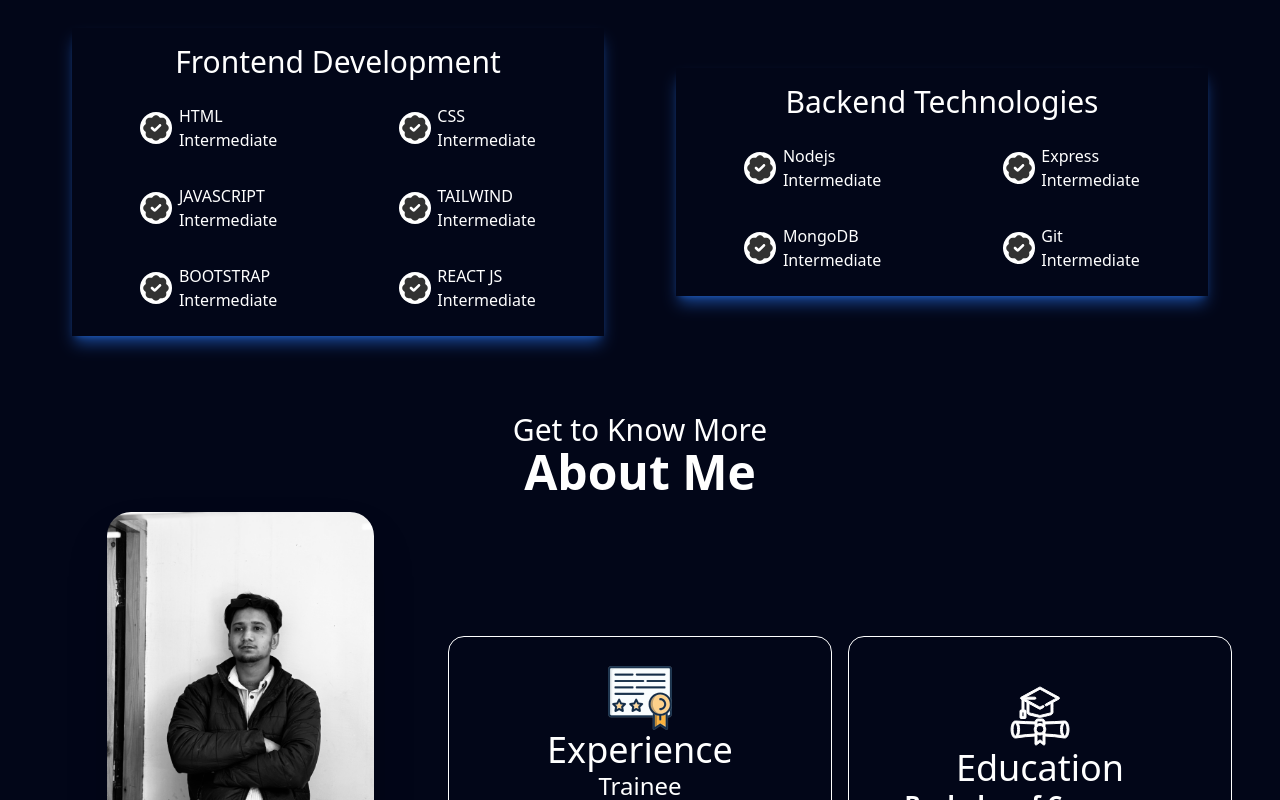
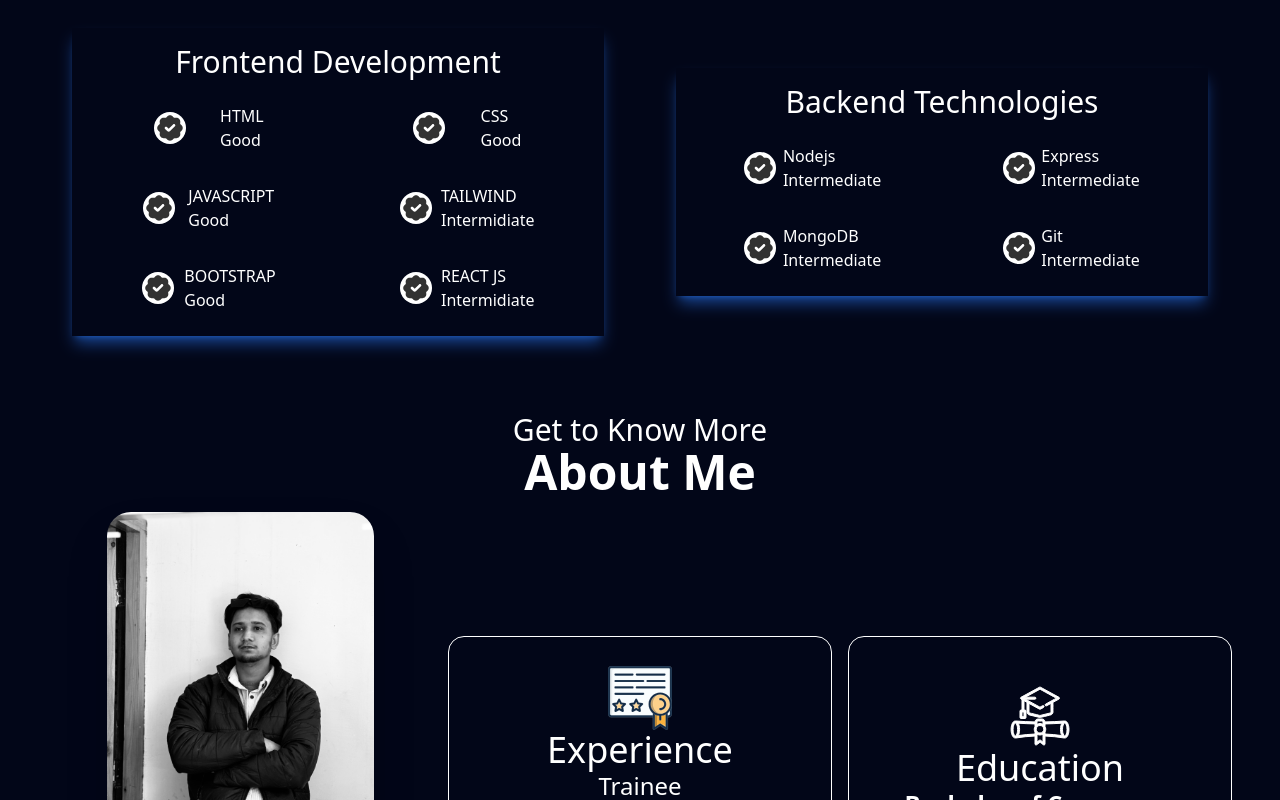
Before and after one commit to dhimanharsh/harsh-Dhiman-Portfolio, a React (Vite) app: page / in a window 1280 px wide. Shown: the part 1100-1900 px from the top of the page. Built offline with nearby package versions, Linux system fonts and the light colour scheme.

Commit message:
error fixed

```diff
--- a/src/Components/CodingSkill.jsx
+++ b/src/Components/CodingSkill.jsx
@@ -23,12 +23,12 @@ function CodingSkill() {
 
             <div className="flex flex-wrap justify-around items-center w-full gap-4">
               {[
-                { title: "HTML" },
-                { title: "CSS" },
-                { title: "JAVASCRIPT" },
-                { title: "TAILWIND" },
-                { title: "BOOTSTRAP" },
-                { title: "REACT JS" },
+                { title: "HTML",level:"Good" },
+                { title: "CSS",level:"Good" },
+                { title: "JAVASCRIPT",level:"Good" },
+                { title: "TAILWIND",level:"Intermidiate" },
+                { title: "BOOTSTRAP",level:"Good" },
+                { title: "REACT JS",level:"Intermidiate" },
               ].map((skill, i) => (
                 <div
                   key={i}
@@ -41,7 +41,7 @@ function CodingSkill() {
                   />
                   <div>
                     <h3>{skill.title}</h3>
-                    <p>Intermediate</p>
+                    <p>{skill.level}</p>
                   </div>
                 </div>
               ))}
--- a/src/Components/Hero.jsx
+++ b/src/Components/Hero.jsx
@@ -30,7 +30,7 @@ function Hero() {
             href="#contact"
             className="px-4 py-2 sm:px-6 sm:py-3 border border-white hover:bg-white hover:text-black rounded-full text-sm sm:text-base transition"
           >
-            Contact Me
+           View CV
           </a>
         </div>
       </div>
--- a/src/Components/SkillSet.jsx
+++ b/src/Components/SkillSet.jsx
@@ -4,7 +4,7 @@ function SkillSet() {
   return (
     <>
     {/* main div----- 1*/}
-<div className="flex flex-col justify-between h-full bg-slate-950">
+<div className="flex flex-col justify-between h-full bg-slate-950 pb-7 ">
   {/* Top Heading */}
   <div className="m-auto flex flex-col justify-center items-center text-white text-center px-4 p-4">
     <span className="text-3xl">Get to Know More</span>
```
